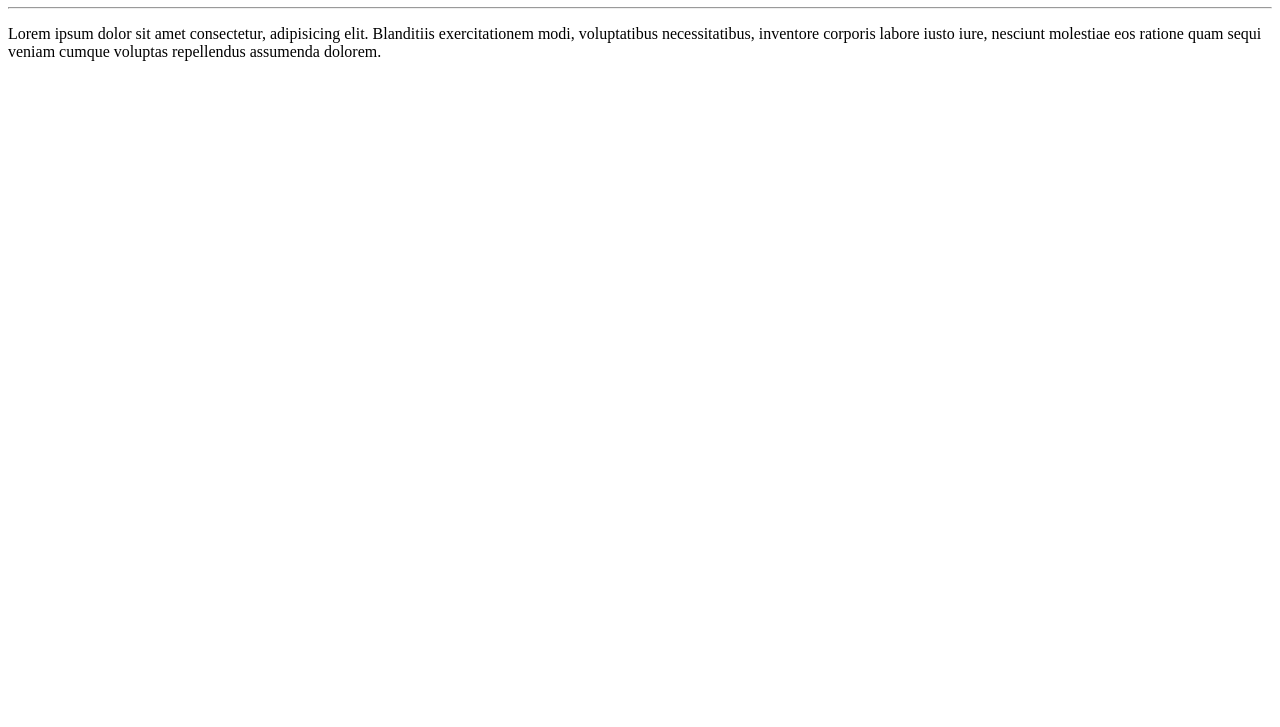
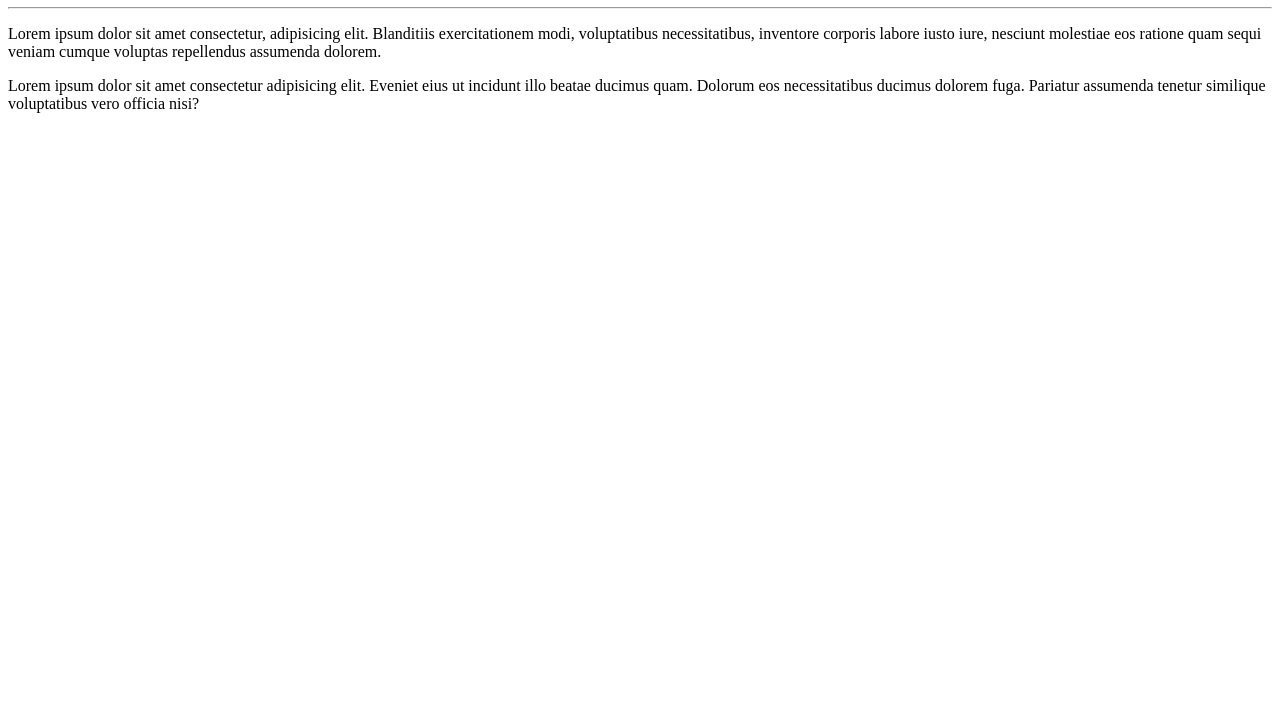
Before and after one commit to Regis-Universo/Ola-Mundo-2020, a plain HTML site: page site-exemplo/index.html in a window 1280 px wide. Shown: the part 73-800 px from the top of the page. Drawn offline with Linux system fonts and the light colour scheme.

Commit message:
Update index.html
Adicionei um Parágrafo

```diff
--- a/site-exemplo/index.html
+++ b/site-exemplo/index.html
@@ -9,5 +9,7 @@
     <h1>Olá, Mundo!</h1>
     <hr>
     <p>Lorem ipsum dolor sit amet consectetur, adipisicing elit. Blanditiis exercitationem modi, voluptatibus necessitatibus, inventore corporis labore iusto iure, nesciunt molestiae eos ratione quam sequi veniam cumque voluptas repellendus assumenda dolorem.</p>
+    <p>Lorem ipsum dolor sit amet consectetur adipisicing elit. Eveniet eius ut incidunt illo beatae ducimus quam. Dolorum eos necessitatibus ducimus dolorem fuga. Pariatur assumenda tenetur similique voluptatibus vero officia nisi?</p>
+
 </body>
 </html>
```
